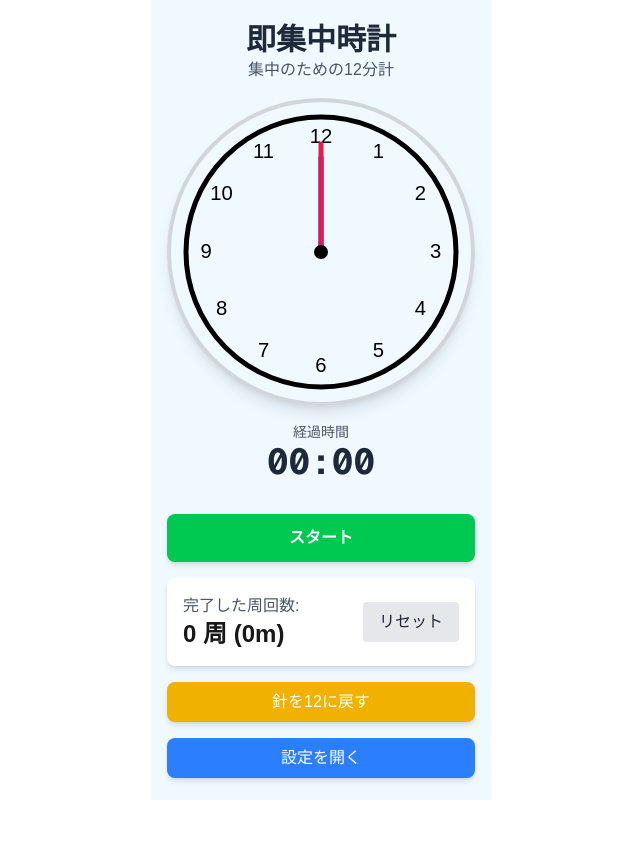
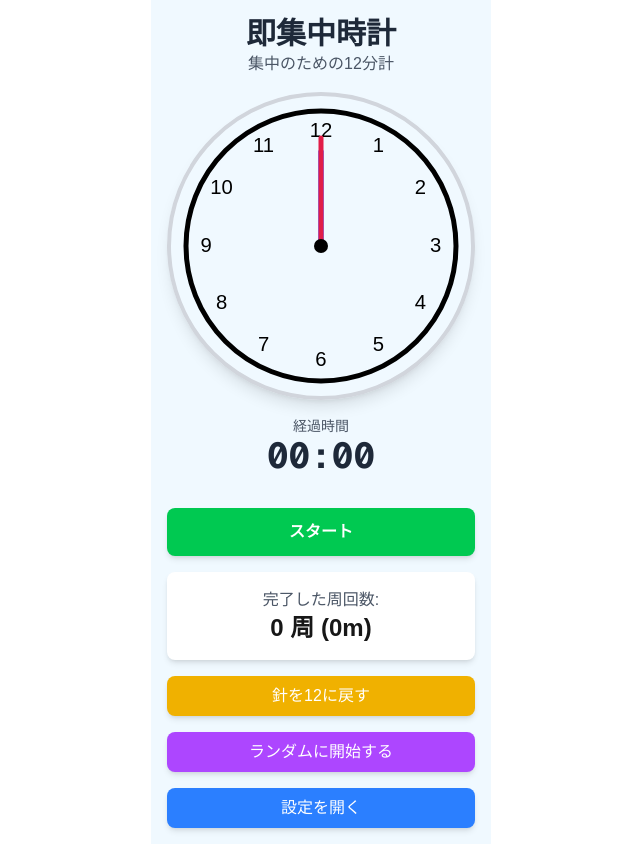
Before and after one commit to sea-wrote/soku-shuchu-timer, a Next.js app: page / in a window 1280 px wide. Shown: the whole page, without its empty margins (319-959 px from the left). Before the commit the page ends 800 px from the top, so only its background shows below. Built offline with nearby package versions, Linux system fonts and the light colour scheme.

Commit message:
ランダムに開始する機能を実装。周回数の検知や経過時間の仕様も調整済

```diff
--- a/src/app/components/SokuShuchu.tsx
+++ b/src/app/components/SokuShuchu.tsx
@@ -8,10 +8,11 @@ type SokuShuchuProps = object
 
 const SokuShuchu: React.FC<SokuShuchuProps> = () => {
   const [isRunning, setIsRunning] = useState<boolean>(false);
+  // minutes/seconds は実際に経過した時間（0からスタート）
   const [minutes, setMinutes] = useState<number>(0);
   const [seconds, setSeconds] = useState<number>(0);
   const [cycles, setCycles] = useState<number>(0);
-  const [showCycles, setShowCycles] = useState<boolean>(true);
+  const [showCycles, setShowCycles] = useState<boolean>(true); // 「周回数を表示」のトグル
   const [timerInterval, setTimerInterval] = useState<number>(12);
   const [timerEnabled, setTimerEnabled] = useState<boolean>(false);
   const [showElapsedTime, setShowElapsedTime] = useState<boolean>(true);
@@ -19,8 +20,9 @@ const SokuShuchu: React.FC<SokuShuchuProps> = () => {
   const [alarmPlaying, setAlarmPlaying] = useState<boolean>(false);
 
   const canvasRef = useRef<HTMLCanvasElement>(null);
-  const lastCycleTimeRef = useRef<number>(0);
   const audioRef = useRef<HTMLAudioElement | null>(null);
+  const randomOffsetMinutesRef = useRef<number>(0);
+  const randomOffsetSecondsRef = useRef<number>(0);
 
   // Initialize audio for alarm
   useEffect(() => {
@@ -33,42 +35,34 @@ const SokuShuchu: React.FC<SokuShuchuProps> = () => {
 
     if (isRunning) {
       interval = setInterval(() => {
-        setSeconds((prevSeconds: number) => {
-          const newSeconds = prevSeconds + 1;
-
-          if (newSeconds === 60) {
-            setMinutes((prevMinutes: number) => {
-              const newMinutes = prevMinutes + 1;
-
-              // Check if we've completed a 12-minute cycle
-              if (newMinutes % 12 === 0 && newMinutes !== 0) {
-                setCycles((prevCycles: number) => {
-                  const newCycles = prevCycles + 1;
-                  lastCycleTimeRef.current = newCycles;
-
-                  // Check if timer alarm should sound
-                  if (timerEnabled && newCycles % timerInterval === 0) {
-                    playAlarm();
-                  }
-
-                  return newCycles;
-                });
+        // 実際の経過時間 (minutes, seconds) を更新
+        setSeconds((prevActualSeconds: number) => {
+          const newActualSeconds = prevActualSeconds + 1;
+          if (newActualSeconds === 60) {
+            setMinutes((prevActualMinutes: number) => {
+              const newActualMinutes = prevActualMinutes + 1;
+              // 周回数カウント
+              if (newActualMinutes % 12 === 0 && newActualMinutes !== 0) {
+                setCycles((prevCycles: number) => prevCycles + 1);
               }
-
-              return newMinutes;
+              // アラームロジック: timerInterval に基づいて鳴らす
+              if (timerEnabled && newActualMinutes !== 0 && newActualMinutes % timerInterval === 0) {
+                playAlarm();
+              }
+              return newActualMinutes;
             });
-            return 0;
+            return 0; // Reset actualSeconds to 0
           }
-
-          return newSeconds;
+          return newActualSeconds;
         });
+        // sessionMinutes/Seconds の更新は不要になったので削除
       }, 1000);
     }
 
     return () => {
       if (interval) clearInterval(interval);
     };
-  }, [isRunning, timerEnabled, timerInterval]);
+  }, [isRunning, timerEnabled, timerInterval, minutes]); // minutes を依存配列に追加（cycles更新のため）
 
   // Clock drawing
   useEffect(() => {
@@ -109,13 +103,14 @@ const SokuShuchu: React.FC<SokuShuchuProps> = () => {
       ctx.fillText(num.toString(), x, y);
     }
 
-    // Remove the elapsed time drawing from inside the clock
-    // (We'll display it outside the clock now)
+    // Calculate display time including offset
+    const currentDisplaySeconds = (randomOffsetSecondsRef.current + seconds) % 60;
+    const carryOverMinutes = Math.floor((randomOffsetSecondsRef.current + seconds) / 60);
+    const currentDisplayMinutes = (randomOffsetMinutesRef.current + minutes + carryOverMinutes) % 60;
 
-
-    // Calculate angle for minutes and seconds
-    const minuteAngle = ((minutes % 12) * 30 + seconds / 2) * Math.PI / 180;
-    const secondAngle = (seconds * 6) * Math.PI / 180;
+    // Calculate angle for minutes and seconds based on display time
+    const minuteAngle = ((currentDisplayMinutes % 12) * 30 + currentDisplaySeconds / 2) * Math.PI / 180;
+    const secondAngle = (currentDisplaySeconds * 6) * Math.PI / 180;
 
     // Draw minute hand
     ctx.beginPath();
@@ -146,7 +141,7 @@ const SokuShuchu: React.FC<SokuShuchuProps> = () => {
     ctx.arc(centerX, centerY, 7, 0, 2 * Math.PI);
     ctx.fillStyle = '#000';
     ctx.fill();
-  }, [seconds, minutes, cycles, timerEnabled, timerInterval]);
+  }, [seconds, minutes, timerEnabled, timerInterval]); // sessionMinutes/Seconds を削除
 
   const playAlarm = (): void => {
     if (audioRef.current) {
@@ -168,17 +163,26 @@ const SokuShuchu: React.FC<SokuShuchuProps> = () => {
   };
 
   const toggleTimer = (): void => {
+    if (!isRunning) {
+      // タイマー開始時
+      setMinutes(0);
+      setSeconds(0);
+      setCycles(0); // cycles をリセット
+      randomOffsetMinutesRef.current = 0; // 12時からスタート
+      randomOffsetSecondsRef.current = 0;
+    }
     setIsRunning(!isRunning);
   };
 
-  const resetCycles = (): void => {
-    setCycles(0);
-    lastCycleTimeRef.current = 0;
-  };
-
-  const resetClock = (): void => {
+  const resetClock = (): void => { // 「針を12に戻す」
     setMinutes(0);
     setSeconds(0);
+    setCycles(0); // cycles をリセット
+    randomOffsetMinutesRef.current = 0;
+    randomOffsetSecondsRef.current = 0;
+    if (isRunning) {
+      setIsRunning(false); // タイマーも停止
+    }
   };
 
   const toggleSettings = (): void => {
@@ -220,7 +224,7 @@ const SokuShuchu: React.FC<SokuShuchuProps> = () => {
         <div className="mb-4 text-center">
           <p className="text-gray-600 text-sm">経過時間</p>
           <p className="text-4xl font-bold font-mono text-gray-800">
-            {String(Math.floor(minutes)).padStart(2, '0')}:{String(seconds).padStart(2, '0')}
+            {String(minutes).padStart(2, '0')}:{String(seconds).padStart(2, '0')}
           </p>
         </div>
       )}
@@ -236,17 +240,13 @@ const SokuShuchu: React.FC<SokuShuchuProps> = () => {
         </button>
 
         {showCycles && (
-          <div className="bg-white rounded-lg shadow-md p-4 w-full mb-4 flex justify-between items-center">
+          <div className="bg-white rounded-lg shadow-md p-4 w-full mb-4 text-center">
             <div>
               <p className="text-gray-600">完了した周回数:</p>
-              <p className="text-2xl font-bold">{cycles} 周 ({formatTime(cycles * 12)})</p>
+              <p className="text-2xl font-bold">
+                {cycles} 周 ({formatTime(cycles * 12)})
+              </p>
             </div>
-            <button
-              onClick={resetCycles}
-              className="bg-gray-200 hover:bg-gray-300 text-gray-800 py-2 px-4 rounded"
-            >
-              リセット
-            </button>
           </div>
         )}
 
@@ -256,6 +256,27 @@ const SokuShuchu: React.FC<SokuShuchuProps> = () => {
             className="bg-yellow-500 hover:bg-yellow-600 text-white py-2 px-4 rounded-lg shadow-md w-full"
           >
             針を12に戻す
+          </button>
+        </div>
+
+        <div className="flex justify-between w-full mb-4">
+          <button
+            onClick={() => {
+              // 実際の経過時間をリセット
+              setMinutes(0);
+              setSeconds(0);
+              setCycles(0); // cycles をリセット
+              // 針の初期位置をランダムに設定
+              randomOffsetMinutesRef.current = Math.floor(Math.random() * 12); // 0-11
+              randomOffsetSecondsRef.current = Math.floor(Math.random() * 60); // 0-59
+
+              if (!isRunning) {
+                setIsRunning(true); // タイマーが止まっていれば開始
+              }
+            }}
+            className="bg-purple-500 hover:bg-purple-600 text-white py-2 px-4 rounded-lg shadow-md w-full"
+          >
+            ランダムに開始する
           </button>
         </div>
 
```
